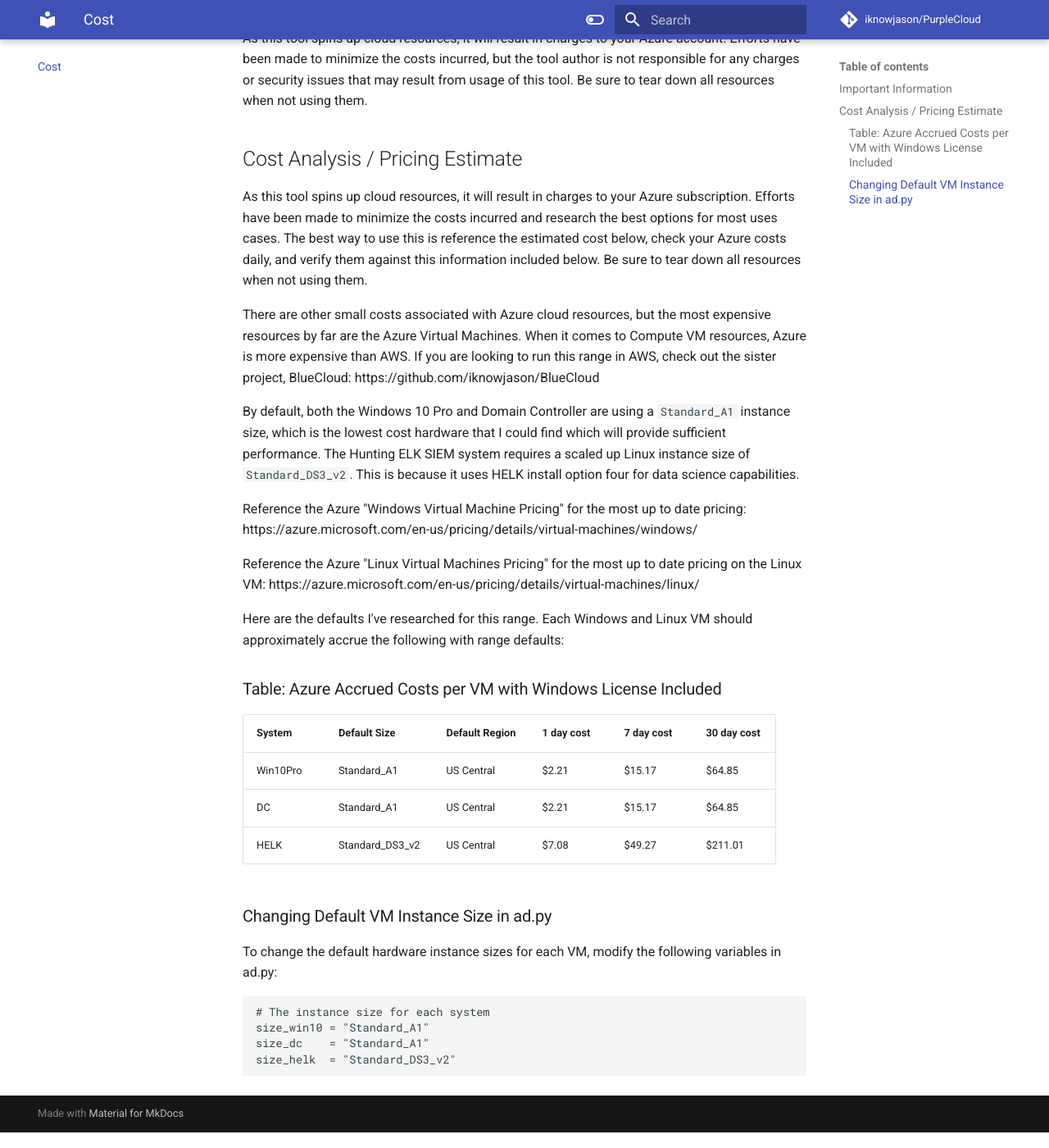
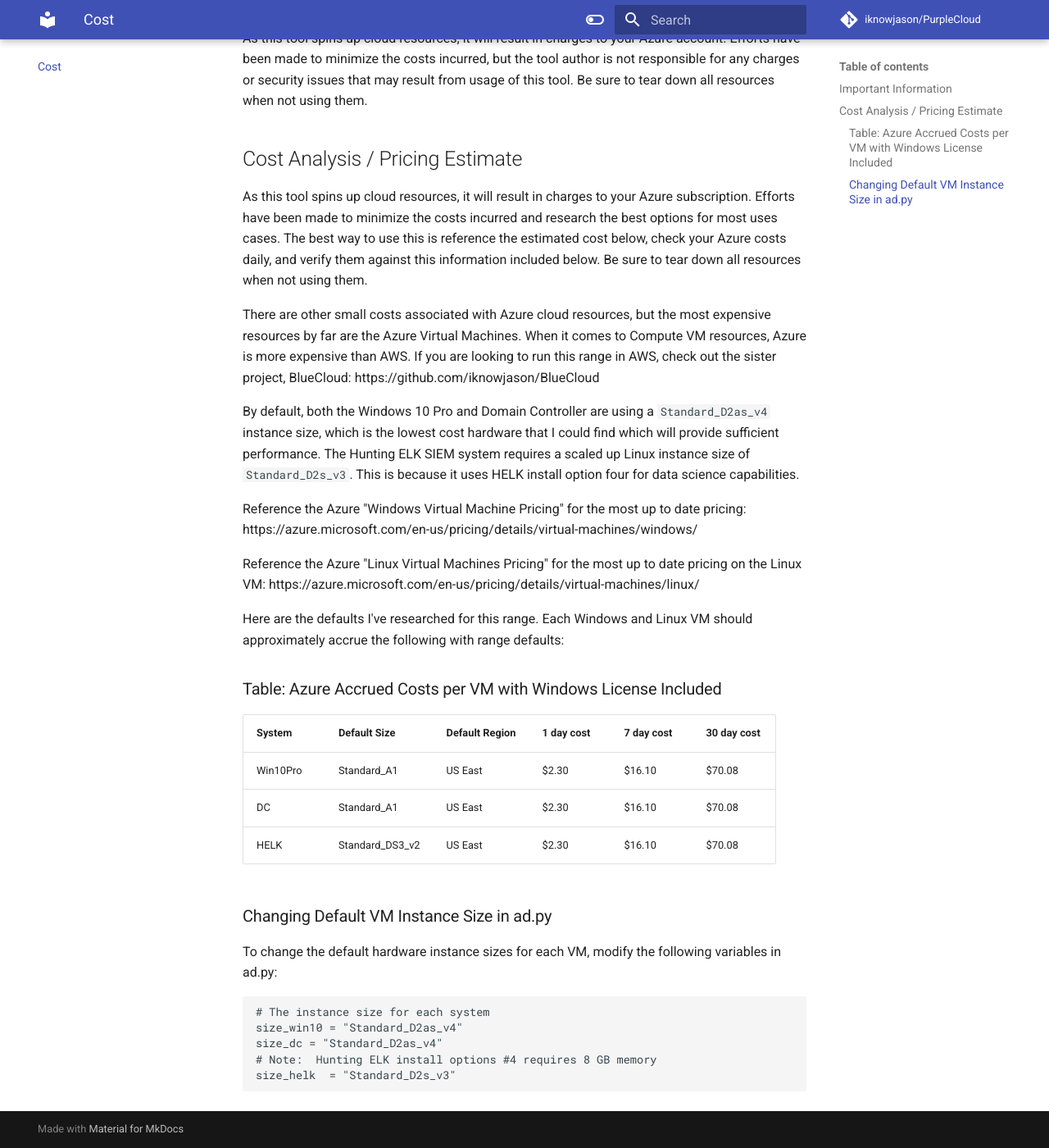
Before and after one commit to iknowjason/PurpleCloud, an MkDocs documentation site: the page built from docs/cost.md, in a window 1280 px wide and 1400 px high, scrolled down 245 px. Shown: the whole window at 82% size. Built offline with MkDocs 1.6.1 and Material for MkDocs 9.7.7, drawn with Linux system fonts in a browser that asks for light colours; comment, search, counter and statistics services are not loaded.

Commit message:
Updated default VMs and location

````diff
--- a/docs/cost.md
+++ b/docs/cost.md
@@ -8,7 +8,7 @@
 
 There are other small costs associated with Azure cloud resources, but the most expensive resources by far are the Azure Virtual Machines.  When it comes to Compute VM resources, Azure is more expensive than AWS.  If you are looking to run this range in AWS, check out the sister project, BlueCloud:  https://github.com/iknowjason/BlueCloud
 
-By default, both the Windows 10 Pro and Domain Controller are using a ```Standard_A1``` instance size, which is the lowest cost hardware that I could find which will provide sufficient performance.  The Hunting ELK SIEM system requires a scaled up Linux instance size of ```Standard_DS3_v2```.  This is because it uses HELK install option four for data science capabilities.
+By default, both the Windows 10 Pro and Domain Controller are using a ```Standard_D2as_v4``` instance size, which is the lowest cost hardware that I could find which will provide sufficient performance.  The Hunting ELK SIEM system requires a scaled up Linux instance size of ```Standard_D2s_v3```.  This is because it uses HELK install option four for data science capabilities.
 
 Reference the Azure "Windows Virtual Machine Pricing" for the most up to date pricing:
 https://azure.microsoft.com/en-us/pricing/details/virtual-machines/windows/
@@ -20,16 +20,17 @@
 ### Table:  Azure Accrued Costs per VM with Windows License Included
 | System   |  Default Size  | Default Region |  1 day cost |  7 day cost | 30 day cost |
 |----------|----------------|----------------|-------------|-------------|-------------|
-| Win10Pro |  Standard_A1   |   US Central   |     $2.21   |   $15.17    |   $64.85    |
-|    DC    |  Standard_A1   |   US Central   |     $2.21   |   $15.17    |   $64.85    |
-|  HELK    | Standard_DS3_v2|   US Central   |     $7.08   |   $49.27    |   $211.01   |
+| Win10Pro |  Standard_A1   |     US East    |     $2.30   |   $16.10    |   $70.08    |
+|    DC    |  Standard_A1   |     US East    |     $2.30   |   $16.10    |   $70.08    |
+|  HELK    | Standard_DS3_v2|     US East    |     $2.30   |   $16.10    |   $70.08    |
 
 ### Changing Default VM Instance Size in ad.py
 To change the default hardware instance sizes for each VM, modify the following variables in ad.py:
 
 ```
 # The instance size for each system
-size_win10 = "Standard_A1"
-size_dc    = "Standard_A1"
-size_helk  = "Standard_DS3_v2"
+size_win10 = "Standard_D2as_v4"
+size_dc = "Standard_D2as_v4"
+# Note:  Hunting ELK install options #4 requires 8 GB memory
+size_helk  = "Standard_D2s_v3"
 ```
````
Also changed, not shown: ad.py (+5 -7 lines), docs/usage.md (+1 -1 lines).
